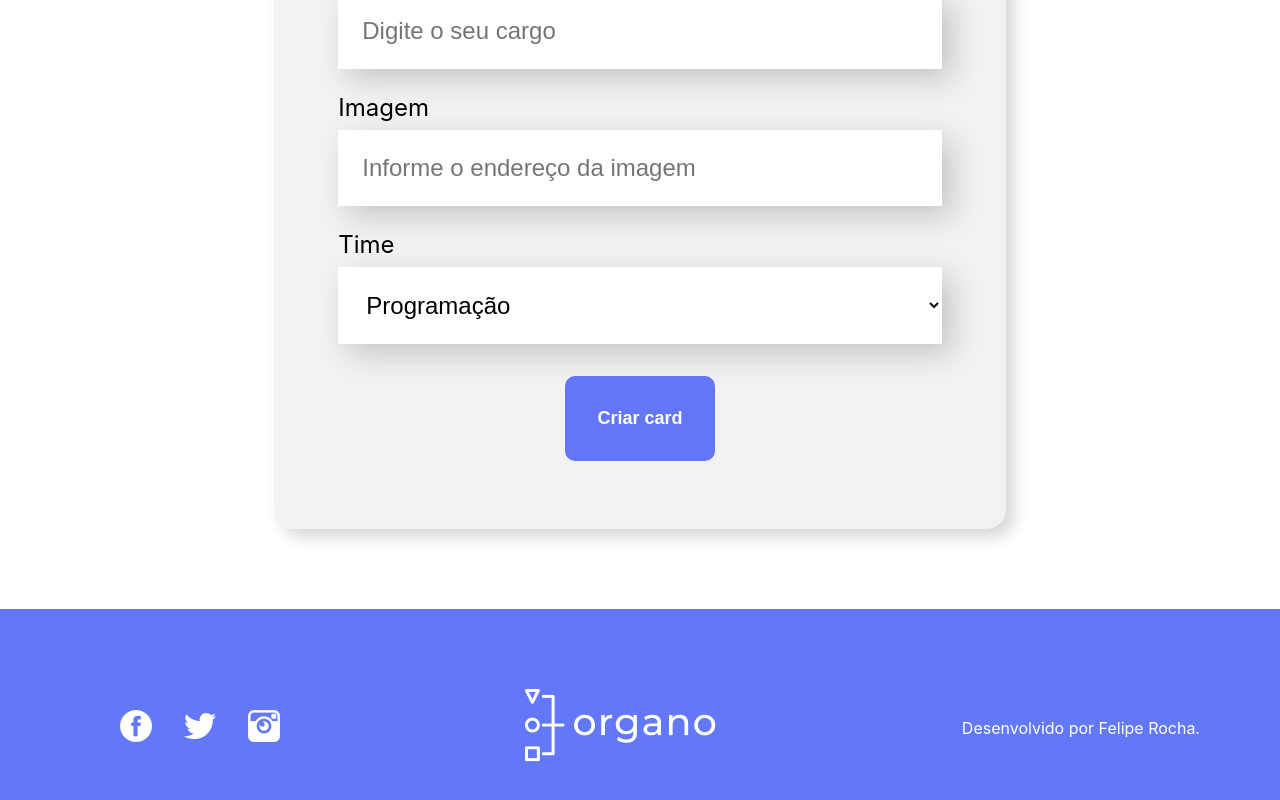
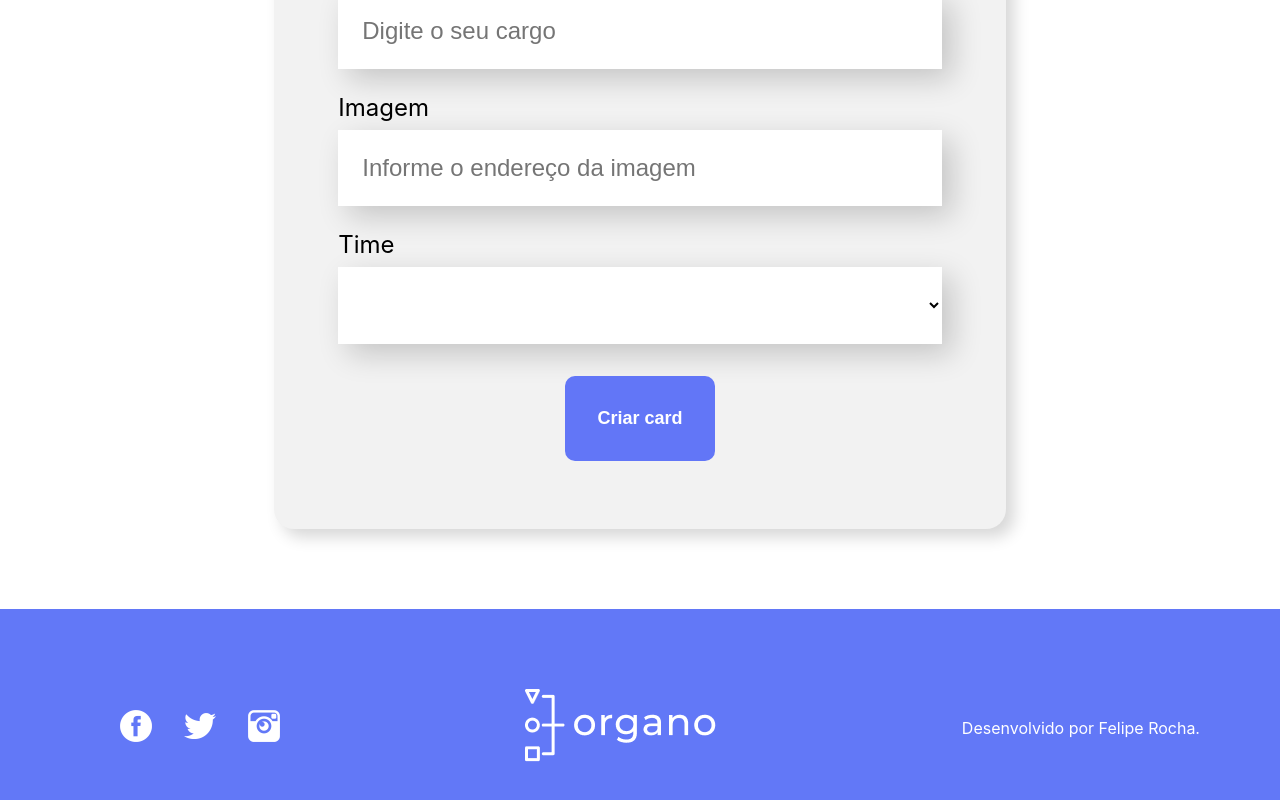
Before and after one commit to Esspio/Organograma_Empresarial, a React (Create React App) app in the folder organograma_empresarial/: page / in a window 1280 px wide. Shown: the part 868-1668 px from the top of the page. Built offline with nearby package versions, Linux system fonts and the light colour scheme.

Commit message:
Refatorando codigo

```diff
--- a/organograma_empresarial/src/App.js
+++ b/organograma_empresarial/src/App.js
@@ -48,7 +48,6 @@ function App() {
   const [colaboradores, setColaboradores] = useState([]);
 
   const colaboradorIncluido = (colaborador) => {
-    console.log(colaborador);
     setColaboradores([...colaboradores, colaborador])
   }
 
--- a/organograma_empresarial/src/components/Collaborator/Collaborator.js
+++ b/organograma_empresarial/src/components/Collaborator/Collaborator.js
@@ -1,9 +1,9 @@
 import './Collaborator.css';
 
-export const Collaborator = ({nome, cargo, imagem}) => {
+export const Collaborator = ({bkgColor, nome, cargo, imagem}) => {
     return (
         <div className='collaborator'>
-            <div className='header'>
+            <div className='header' style={{backgroundColor: bkgColor}}>
                 <img src={imagem} alt={nome}/>
             </div>
             <div className='footer'>
--- a/organograma_empresarial/src/components/SuspendedList/SuspendedList.js
+++ b/organograma_empresarial/src/components/SuspendedList/SuspendedList.js
@@ -8,6 +8,7 @@ export const SuspendedList = (props) =>{
                 required={props.required}
                 value={props.valor}
                 onChange={event => props.onAlteracao(event.target.value)}>
+                <option value=""></option>
                 {props.itens.map(item => {
                     return <option key={item}>{item}</option>
                 })}
--- a/organograma_empresarial/src/components/Team/Team.js
+++ b/organograma_empresarial/src/components/Team/Team.js
@@ -15,6 +15,8 @@ export const Team = (props) => {
 
                 <div className='collaborators'>
                     {props.colaboradores.map(colaborador => <Collaborator
+                                                                    key={colaborador.nome}
+                                                                    backgroundColor={props.corPrimaria}
                                                                     nome={colaborador.nome}
                                                                     cargo={colaborador.cargo}
                                                                     imagem={colaborador.imagem} />)}
```
